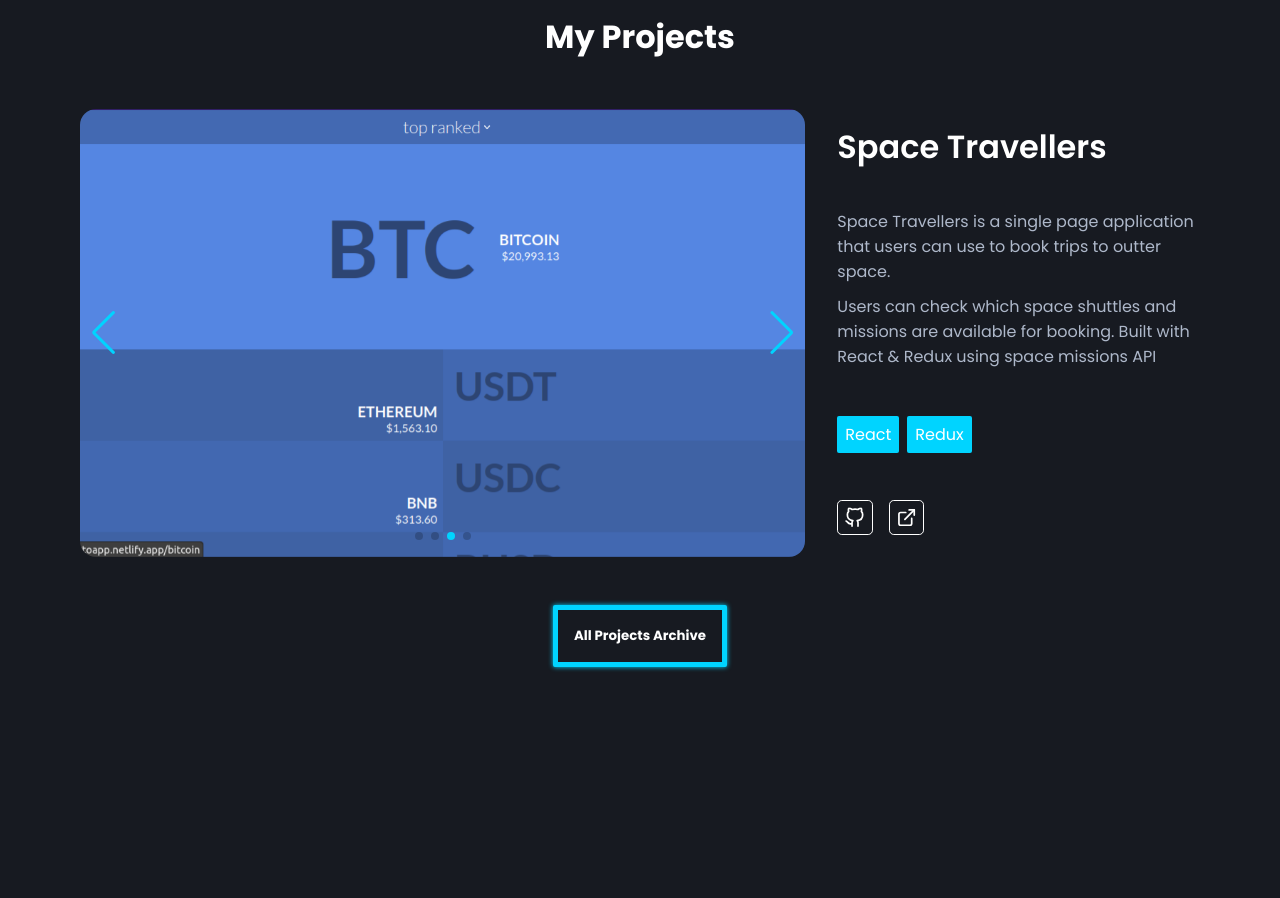
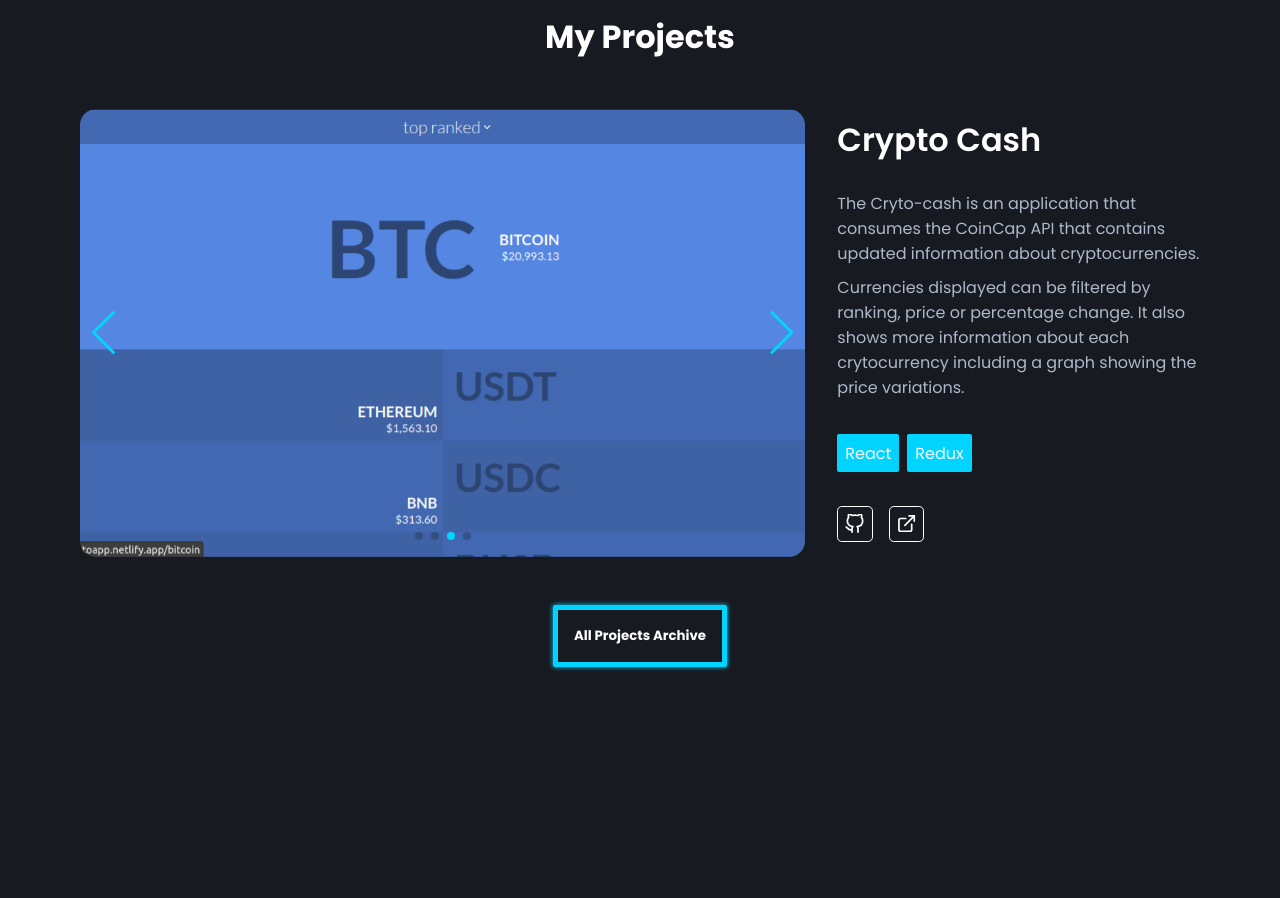
Before and after one commit to YahuiG/Tried, a React (Create React App) app: page / in a window 1280 px wide. Shown: the part 1700-2598 px from the top of the page. Built offline with nearby package versions, Linux system fonts and the light colour scheme.

Commit message:
UPDATE: project titles

```diff
--- a/src/components/Project/ProjectsData.js
+++ b/src/components/Project/ProjectsData.js
@@ -18,24 +18,24 @@ const ProjectsData = [
   },
 
   {
-    title: 'Budget App',
-    gitHub: ' https://github.com/wayungi/budget-app1/blob/main/README.md',
-    live: 'https://budgetup.onrender.com/',
+    title: 'Book Manager',
+    gitHub: 'https://github.com/wayungi/Awesome_books_es6_2',
+    live: 'https://wayungi.github.io/Awesome_books_es6_2/',
     description: [
-      "Budget Applets you manage your spending." ,
-      "You can add a category of items you want to spend on and the app will aggregates your net expenses per category.",
-      "Built with Ruby on Rails."
+      "Awesome books is a SPA (Single Page Application) which stores books and their authors.",
+      "The app has three pages where a user can add book details, view added books, and a contact information page. Added books can also be deleted.",
+      "Built with JavaScript, HTML and CSS"
     ],
-    skills: ['Ruby on Rails'],
+    skills: ["JavaScript", "HTML", "CSS"],
     image: highground,
   },
   {
-    title: 'Space Travellers',
-    gitHub: 'https://github.com/nimplay/space-travelers',
-    live: 'https://whimsical-sherbet-40bd6b.netlify.app/',
+    title: 'Crypto Cash',
+    gitHub: 'https://github.com/wayungi/crypto-cash',
+    live: 'https://diegoyon-crytoapp.netlify.app/',
     description: [
-      'Space Travellers is a single page application that users can use to book trips to outter space.',
-      'Users can check which space shuttles and missions are available for booking. Built with React & Redux using space missions API',
+      "The Cryto-cash is an application that consumes the CoinCap API that contains updated information about cryptocurrencies.",
+      "Currencies displayed can be filtered by ranking, price or percentage change. It also shows more information about each crytocurrency including a graph showing the price variations."
     ],
     skills: ['React', 'Redux'],
     image: cryptoapp,
```
